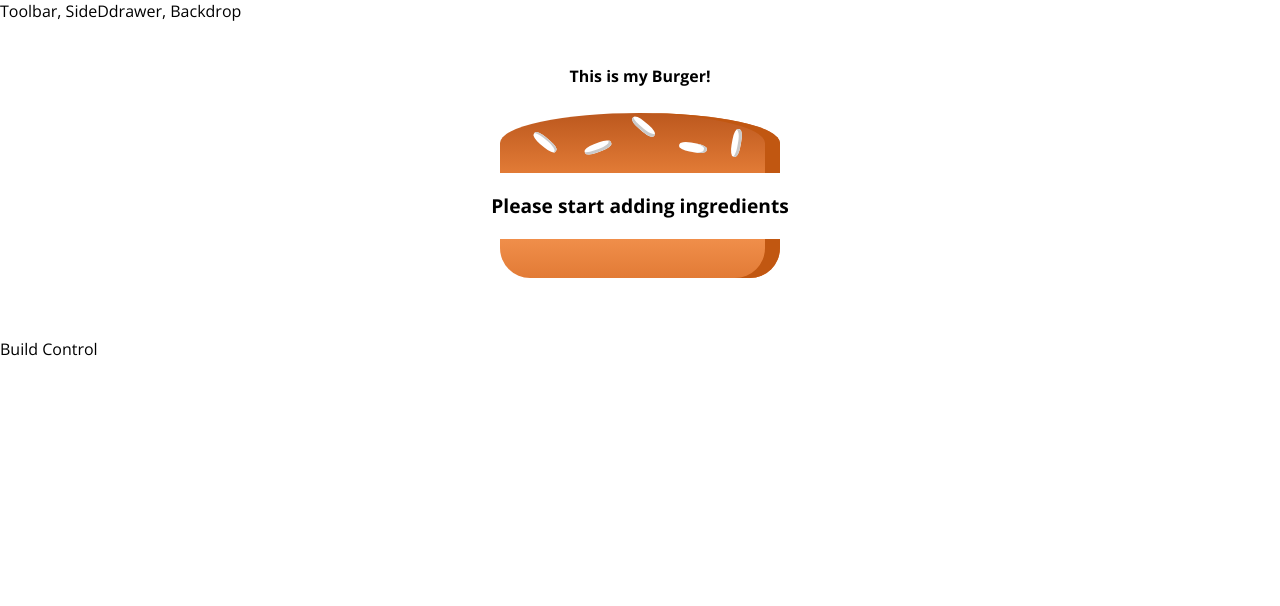
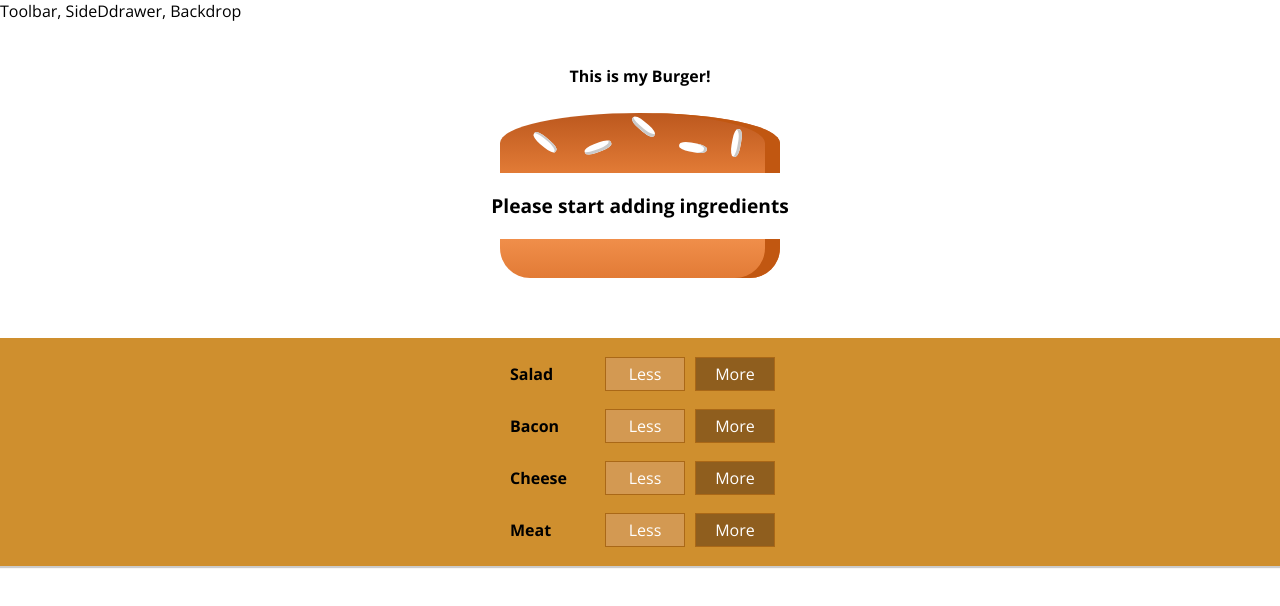
Before and after one commit to dhita-irma/burger-builder, a React (Create React App) app: page / in a window 1280 px wide. Shown: the top 606 px of the page. Built offline with nearby package versions, Linux system fonts and the light colour scheme.

Commit message:
Output multiple BuildControl components

```diff
--- a/src/components/Burger/BuildControls/BuildControl/BuuildControl.js
+++ b/src/components/Burger/BuildControls/BuildControl/BuildControl.js
@@ -1,6 +1,6 @@
 import React from "react";
 
-import classes from './buildControl/buildControl.module.css';
+import classes from './BuildControl.module.css';
 
 const buildControl = (props) => (
   <div className={classes.BuildControl}>
--- a/src/components/Burger/BuildControls/BuildControls.js
+++ b/src/components/Burger/BuildControls/BuildControls.js
@@ -1,9 +1,21 @@
-import React from 'react';
+import React from "react";
 
-const buildControls = (props) => {
-    <div>
+import classes from "./BuildControls.module.css";
+import BuildControl from "./BuildControl/BuildControl";
 
-    </div>
-}
+const controls = [
+  { label: "Salad", type: "salad" },
+  { label: "Bacon", type: "bacon" },
+  { label: "Cheese", type: "cheese" },
+  { label: "Meat", type: "meat" },
+];
+
+const buildControls = (props) => (
+  <div className={classes.BuildControls}>
+    {controls.map((ctrl) => (
+        <BuildControl key={ctrl.label} label={ctrl.label} />
+    ))}
+  </div>
+);
 
 export default buildControls;
--- a/src/containers/BurgerBuilder/BurgerBuilder.js
+++ b/src/containers/BurgerBuilder/BurgerBuilder.js
@@ -2,6 +2,7 @@
 import Aux from "../../hoc/Auxiliary";
 
 import Burger from '../../components/Burger/Burger';
+import BuildControls from '../../components/Burger/BuildControls/BuildControls';
 
 class BurgerBuilder extends Component {
   state = {
@@ -17,7 +18,7 @@
     return (
       <Aux>
         <Burger ingredients={this.state.ingredients} />
-        <div>Build Control</div>
+        <BuildControls />
       </Aux>
     );
   }
```
